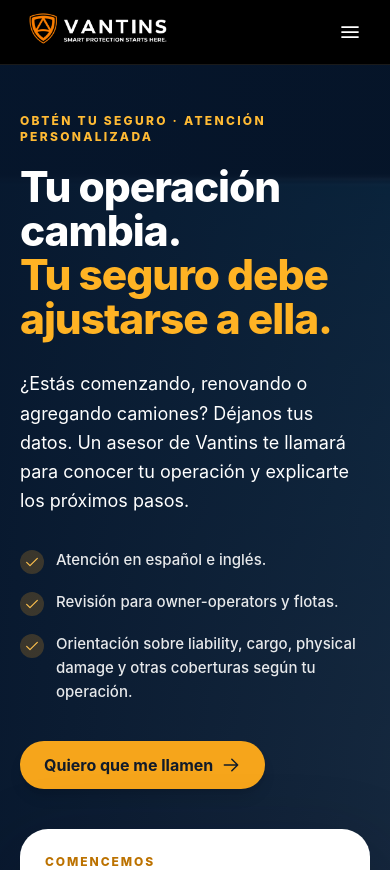
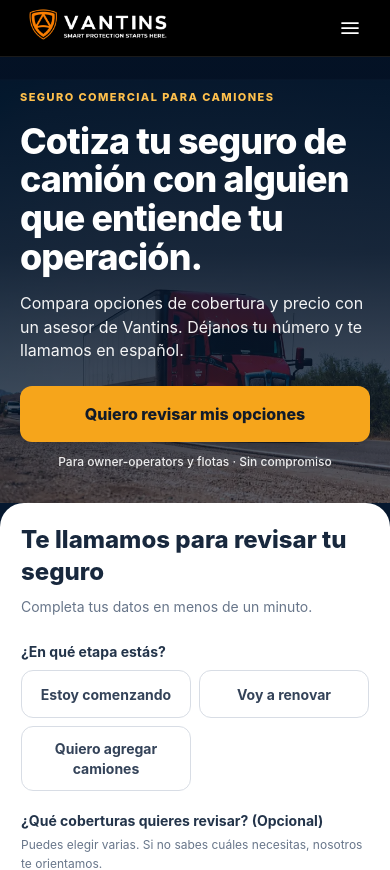
Before and after one commit to DiegoSabtrix/Vantins, a Next.js app: page /trucking/registro in a window 390 px wide. Shown: the top 870 px of the page. Built offline with nearby package versions, Linux system fonts and the light colour scheme.

Commit message:
Shorten mobile trucking hero and focus call form

```diff
--- a/src/components/layout/Navbar.tsx
+++ b/src/components/layout/Navbar.tsx
@@ -9,7 +9,7 @@
 import { cn } from '@/utils/cn';
 import { MobileMenu } from './MobileMenu';
 
-export function Navbar() {
+export function Navbar({ compactMobile = false }: { compactMobile?: boolean }) {
   const t = useT();
   const scrolled = useScrolled(8);
   const [openMenu, setOpenMenu] = useState<string | null>(null);
@@ -26,7 +26,7 @@
     >
       <Container>
         <nav
-          className="flex h-16 items-center justify-between gap-4 lg:h-[72px]"
+          className={cn('flex items-center justify-between gap-4 lg:h-[72px]', compactMobile ? 'h-14' : 'h-16')}
           aria-label="Primary"
         >
           <a href="/" className="shrink-0" aria-label="Vantins home">
--- a/src/trucking/TruckingRegistrationPage.tsx
+++ b/src/trucking/TruckingRegistrationPage.tsx
@@ -18,6 +18,13 @@
 
 const copy = {
   es: {
+    mobileEyebrow: 'SEGURO COMERCIAL PARA CAMIONES',
+    mobileTitle: 'Cotiza tu seguro de camión con alguien que entiende tu operación.',
+    mobileIntro: 'Compara opciones de cobertura y precio con un asesor de Vantins. Déjanos tu número y te llamamos en español.',
+    mobileCta: 'Quiero revisar mis opciones',
+    mobileNote: 'Para owner-operators y flotas · Sin compromiso',
+    mobileFormTitle: 'Te llamamos para revisar tu seguro',
+    mobileFormIntro: 'Completa tus datos en menos de un minuto.',
     eyebrow: 'OBTÉN TU SEGURO · ATENCIÓN PERSONALIZADA',
     title: 'Tu operación cambia.',
     accent: 'Tu seguro debe ajustarse a ella.',
@@ -55,6 +62,13 @@
     ],
   },
   en: {
+    mobileEyebrow: 'COMMERCIAL TRUCK INSURANCE',
+    mobileTitle: 'Get a truck insurance quote with someone who understands your operation.',
+    mobileIntro: 'Compare coverage and pricing options with a Vantins advisor. Leave your number and we will call you.',
+    mobileCta: 'Review my options',
+    mobileNote: 'For owner-operators and fleets · No obligation',
+    mobileFormTitle: 'We will call to review your insurance',
+    mobileFormIntro: 'Leave your details in under a minute.',
     eyebrow: 'GET INSURED · PERSONAL GUIDANCE',
     title: 'Your operation changes.',
     accent: 'Your insurance should keep up.',
@@ -159,21 +173,32 @@
   };
 
   return <>
-    <Navbar />
+    <Navbar compactMobile />
     <main>
       <section className="relative isolate overflow-hidden bg-[#071a30] text-white">
-        <img src="/assets/services-truck-clean.webp" alt="" aria-hidden="true" className="absolute inset-0 -z-20 h-full w-full object-cover object-[50%_65%] opacity-35" />
-        <div className="absolute inset-0 -z-10 bg-gradient-to-r from-[#06162c]/95 via-[#06162c]/88 to-[#06162c]/75" />
-        <Container className="grid gap-10 py-12 md:py-16 lg:grid-cols-[minmax(0,1fr)_minmax(420px,0.88fr)] lg:items-start lg:gap-14 lg:py-20">
-          <div className="max-w-2xl lg:pt-10">
+        <img src="/assets/services-truck-clean.webp" alt="" aria-hidden="true" className="absolute inset-0 -z-20 hidden h-full w-full object-cover object-[50%_65%] opacity-35 lg:block" />
+        <div className="absolute inset-0 -z-10 hidden bg-gradient-to-r from-[#06162c]/95 via-[#06162c]/88 to-[#06162c]/75 lg:block" />
+        <Container className="grid gap-0 px-0 py-0 lg:grid-cols-[minmax(0,1fr)_minmax(420px,0.88fr)] lg:items-start lg:gap-14 lg:px-8 lg:py-20">
+          <div className="relative isolate overflow-hidden px-5 pb-8 pt-8 lg:max-w-2xl lg:overflow-visible lg:px-0 lg:pb-0 lg:pt-10">
+            <img src="/assets/services-truck-clean.webp" alt="" aria-hidden="true" className="absolute inset-0 -z-20 h-full w-full object-cover object-left lg:hidden" />
+            <div className="absolute inset-0 -z-10 lg:hidden" style={{ background: 'linear-gradient(180deg, rgba(4, 18, 38, .97) 0%, rgba(4, 18, 38, .90) 44%, rgba(4, 18, 38, .62) 100%)' }} />
+            <div className="lg:hidden">
+              <p className="text-[11px] font-extrabold uppercase tracking-[0.13em] text-[#ffc04c]">{t.mobileEyebrow}</p>
+              <h1 className="mt-4 max-w-[25rem] text-[clamp(2.125rem,9.2vw,2.375rem)] font-extrabold leading-[1.08] tracking-tight">{t.mobileTitle}</h1>
+              <p className="mt-4 max-w-[25rem] text-base leading-[1.45] text-white/95">{t.mobileIntro}</p>
+              <a href="#registro" className="mt-6 flex min-h-14 w-full items-center justify-center rounded-xl bg-[#f6a51b] px-4 py-3 text-center text-base font-extrabold text-[#111b2a] shadow-lg transition hover:bg-[#ffbc43]">{t.mobileCta}</a>
+              <p className="mt-3 text-center text-xs font-medium leading-snug text-white/90">{t.mobileNote}</p>
+            </div>
+            <div className="hidden lg:block">
             <p className="text-xs font-extrabold uppercase tracking-[0.19em] text-[#ffba34]">{t.eyebrow}</p>
             <h1 className="mt-5 text-[clamp(2.65rem,5vw,4.5rem)] font-extrabold leading-[1.04] tracking-tight">{t.title}<br/><span className="text-[#ffb324]">{t.accent}</span></h1>
             <p className="mt-7 max-w-xl text-lg leading-relaxed text-white/82">{t.intro}</p>
             <ul className="mt-8 space-y-4">{t.bullets.map((bullet) => <li key={bullet} className="flex items-start gap-3 text-[15px] font-medium leading-relaxed text-white/90"><span className="mt-0.5 grid h-6 w-6 shrink-0 place-items-center rounded-full bg-[#ffac1c]/20 text-[#ffc24e]"><IconCheck className="h-4 w-4" /></span>{bullet}</li>)}</ul>
             <a href="#registro" className="mt-9 inline-flex min-h-12 items-center gap-2 rounded-full bg-[#f6a51b] px-6 py-3 font-bold text-[#111b2a] shadow-lg transition hover:bg-[#ffbc43]">{t.cta}<IconArrowRight className="h-5 w-5" /></a>
             <div className="mt-12 hidden items-center gap-3 border-t border-white/20 pt-6 text-sm text-white/70 lg:flex"><IconShield className="h-5 w-5 text-[#ffc24e]" /> Vantins · {lang === 'es' ? 'Orientación humana para tu negocio' : 'Personal guidance for your business'}</div>
+            </div>
           </div>
-          <div id="registro" className="scroll-mt-24 rounded-[1.75rem] border border-white/15 bg-white p-6 text-[#18283d] shadow-[0_28px_80px_rgba(2,13,30,0.32)] sm:p-8">
+          <div id="registro" className="scroll-mt-14 rounded-t-[1.5rem] border border-white/15 bg-white p-5 text-[#18283d] shadow-[0_28px_80px_rgba(2,13,30,0.32)] sm:p-8 lg:scroll-mt-24 lg:rounded-[1.75rem]">
             {status === 'sent' ? (
               <div role="status" className="flex min-h-[24rem] flex-col justify-center">
                 <span className="grid h-16 w-16 place-items-center rounded-full bg-[#ecf8ee] text-[#16834b]"><IconCheck className="h-9 w-9" /></span>
@@ -183,9 +208,9 @@
               </div>
             ) : (
               <>
-                <p className="text-xs font-extrabold tracking-[0.16em] text-[#bc7200]">{t.formEyebrow}</p>
-                <h2 className="mt-2 text-2xl font-extrabold sm:text-[1.7rem]">{t.formTitle}</h2>
-                <p className="mt-2 text-sm leading-relaxed text-[#68768a]">{t.formIntro}</p>
+                <p className="hidden text-xs font-extrabold tracking-[0.16em] text-[#bc7200] lg:block">{t.formEyebrow}</p>
+                <h2 className="text-2xl font-extrabold lg:mt-2 lg:text-[1.7rem]"><span className="lg:hidden">{t.mobileFormTitle}</span><span className="hidden lg:inline">{t.formTitle}</span></h2>
+                <p className="mt-2 text-sm leading-relaxed text-[#68768a]"><span className="lg:hidden">{t.mobileFormIntro}</span><span className="hidden lg:inline">{t.formIntro}</span></p>
                 <form onSubmit={onSubmit} noValidate className="mt-6">
                   <div className="absolute -left-[9999px]" aria-hidden="true"><label>Website<input tabIndex={-1} autoComplete="off" value={website} onChange={(e) => setWebsite(e.target.value)} /></label></div>
                   <div className="space-y-5">
@@ -220,14 +245,14 @@
           </div>
         </Container>
       </section>
-      <section className="border-b border-[#e5eaf0] bg-white py-16">
+      <section className="border-b border-[#e5eaf0] bg-white py-10 lg:py-16">
         <Container className="text-center"><p className="text-xs font-extrabold tracking-[0.18em] text-[#b8750d]">{t.carriersEyebrow}</p><h2 className="mt-3 text-3xl font-extrabold text-[#263347]">{t.carriersTitle}</h2><p className="mx-auto mt-3 max-w-2xl text-[#647184]">{t.carriersDescription}</p></Container>
-        <div className="mt-9"><CarrierMarquee /></div>
+        <div className="mt-6 lg:mt-9"><CarrierMarquee /></div>
       </section>
-      <section className="bg-[#f5f7fa] py-16 lg:py-20">
+      <section className="bg-[#f5f7fa] py-10 lg:py-20">
         <Container>
           <div className="text-center"><p className="text-xs font-extrabold tracking-[0.18em] text-[#b8750d]">{t.stepsEyebrow}</p><h2 className="mt-3 text-3xl font-extrabold text-[#263347]">{t.stepsTitle}</h2></div>
-          <div className="mt-9 grid gap-5 md:grid-cols-3">{t.steps.map(([number, title, description]) => <article key={number} className="rounded-2xl border border-[#e3e9ef] bg-white p-6"><span className="text-2xl font-extrabold text-[#e29819]">{number}</span><h3 className="mt-4 text-lg font-bold text-[#243348]">{title}</h3><p className="mt-2 text-sm leading-relaxed text-[#68768a]">{description}</p></article>)}</div>
+          <div className="mt-6 grid gap-3 md:mt-9 md:grid-cols-3 md:gap-5">{t.steps.map(([number, title, description]) => <article key={number} className="rounded-2xl border border-[#e3e9ef] bg-white p-5 lg:p-6"><span className="text-2xl font-extrabold text-[#e29819]">{number}</span><h3 className="mt-3 text-lg font-bold text-[#243348] lg:mt-4">{title}</h3><p className="mt-2 text-sm leading-relaxed text-[#68768a]">{description}</p></article>)}</div>
           <div className="relative mt-9 h-60 overflow-hidden rounded-[1.75rem] bg-[#092344] sm:h-72">
             <img src="/assets/truck-driver-services.jpg" alt={lang === 'es' ? 'Conductor junto a su camión de carga' : 'Driver beside a commercial truck'} loading="lazy" className="h-full w-full object-cover object-[50%_38%]" />
             <div className="absolute inset-0 bg-gradient-to-r from-[#061b35]/80 via-[#061b35]/30 to-transparent" />
```
